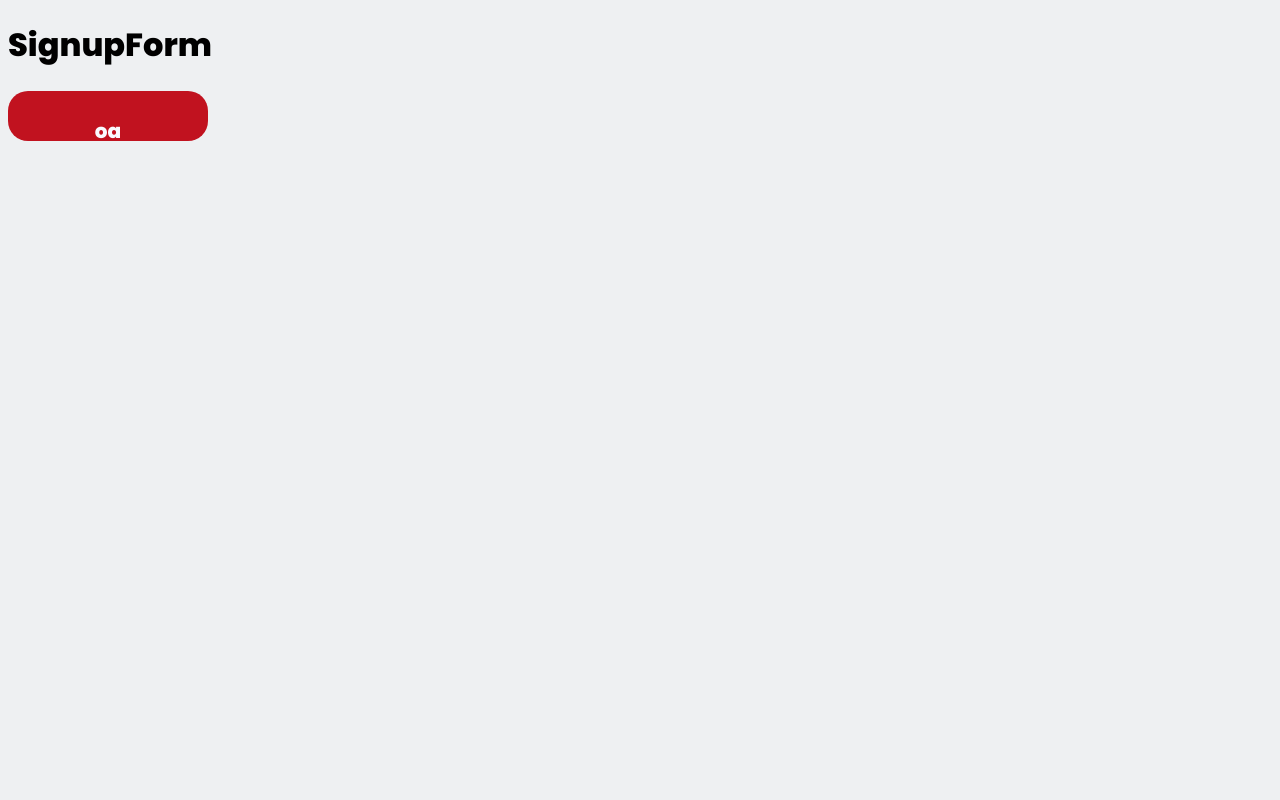
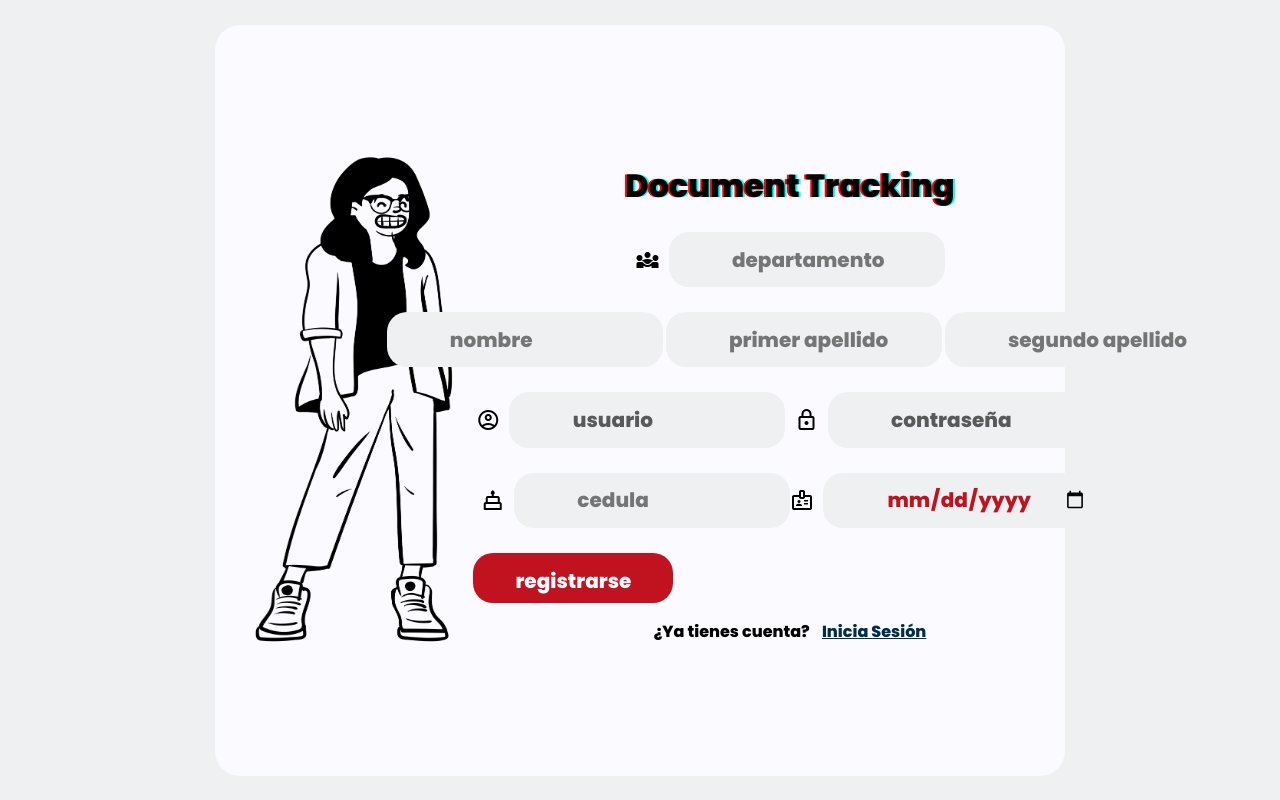
Before and after one commit to damuf/document-tracking, a React (Create React App) app in the folder client/: page /signup in a window 1280 px wide. Built offline with nearby package versions, Linux system fonts and the light colour scheme.

Commit message:
signin view a medias

```diff
--- a/client/src/components/SigninForm/SigninForm.css
+++ b/client/src/components/SigninForm/SigninForm.css
@@ -37,7 +37,7 @@ body{
     color: #595959;
 }
 
-input[type = text], input[type = password]{
+input[type = text], input[type = password], input[type = date]{
     font-family: 'Poppins', sans-serif;
     width: 200px;
     height: 30px;
--- a/client/src/components/SignupForm/SignupForm.jsx
+++ b/client/src/components/SignupForm/SignupForm.jsx
@@ -1,18 +1,70 @@
-import './SignupForm.css'
+import '../SigninForm/SigninForm.css'
 import { useNavigate } from "react-router-dom";
+import pic from "../../assets/lady-wearing-blazer.png";
 
 function SignupForm() {
 
     const navigate = useNavigate();
-
-    const handleOa = () => {
+    const goToSignin = () => {
         navigate("/signin", {replace: false}) //sirve pa devolverse de pag
     }
 
     return (
         <>
-            <h1>SignupForm</h1>
-            <button onClick = {handleOa}>oa</button>
+            <link rel="stylesheet" href="https://fonts.googleapis.com/css2?family=Material+Symbols+Outlined:opsz,wght,FILL,GRAD@20..48,100..700,0..1,-50..200" />
+            <link rel="stylesheet" href="https://fonts.googleapis.com/css2?family=Material+Symbols+Outlined:opsz,wght,FILL,GRAD@20..48,100..700,0..1,-50..200" />
+            <link rel="stylesheet" href="https://fonts.googleapis.com/css2?family=Material+Symbols+Outlined:opsz,wght,FILL,GRAD@20..48,100..700,0..1,-50..200" />
+
+            <div className="container" style={{userSelect: "none"}}>
+
+            <div id="icon">
+            <img src={pic} alt="man-icon" width= '300px'  height= '550px'/>
+            </div>
+
+            <div id="form" className="fcolumn" style={{width: '500px',  height: '700px'}}>
+            <h1 style={{textShadow: 'red -2px 0, cyan 2px 0'}}>Document Tracking</h1>
+
+            <form id= "sigunform" method="get">
+
+                <div className="frow">
+                    <i class="material-symbols-outlined">diversity_3</i> &nbsp; &nbsp;
+                    <input type="text" id="departamento" placeholder="departamento" required={true}/>
+                </div>
+                <br />
+                <div className="frow">
+                    <i class="material-symbols-outlined">drive_file_rename_outline</i> &nbsp; &nbsp;
+                    <input type="text" id="nombre" placeholder="nombre" required={true}/>  &nbsp; &nbsp;
+                    <input type="text" id="primer_apellido" placeholder="primer apellido" required={true}/>  &nbsp; &nbsp;
+                    <input type="text" id="segundo_apellido" placeholder="segundo apellido" required={true}/>
+                </div>
+                <br />
+                <div className="frow">
+                    <i class="material-symbols-outlined">account_circle</i> &nbsp; &nbsp;
+                    <input type="text" id="user" placeholder="usuario" required={true}/>  &nbsp; &nbsp;
+                    <i class="material-symbols-outlined">lock</i> &nbsp; &nbsp;
+                    <input type="password" id="password" placeholder="contraseña" required={true} />
+                </div>
+                <br />
+                <div className="frow">
+                    <i class="material-symbols-outlined">cake</i> &nbsp; &nbsp;
+                    <input type="text" id="cedula" placeholder="cedula" required={true}/>
+                    <i class="material-symbols-outlined">badge</i> &nbsp; &nbsp;
+                    <input type="date" id="fnacim" placeholder="fecha de nacimiento" required={true}/>
+                </div>
+                <br />
+                <button type="submit">registrarse</button>
+
+            </form>
+
+            <div className="frow">
+                <p>¿Ya tienes cuenta? &nbsp; &nbsp;</p>
+                <p style={{color: '#003049', textDecoration: 'underline'}} onClick={goToSignin}>Inicia Sesión</p>
+            </div>
+
+            </div>
+
+        </div>
+
         </>
     )
 }
```
Also changed, not shown: client/src/pages/Signup.jsx (added, +14 -0 lines), client/src/assets/lady-wearing-blazer.png (added).
